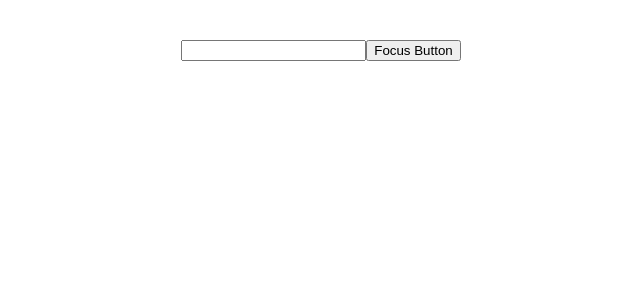
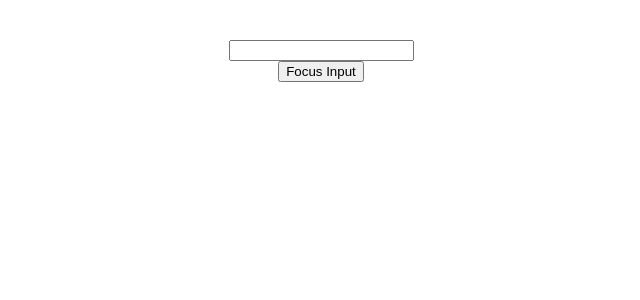
Before and after one commit to fachry99/reactjs, a React (Vite) app in the folder hello-world/: page / in a window 1280 px wide. Shown: the top 300 px of the page, without its empty margins (319-959 px from the left). Built offline with nearby package versions, Linux system fonts and the light colour scheme.

Commit message:
Forwarding Refs

```diff
--- a/hello-world/src/App.jsx
+++ b/hello-world/src/App.jsx
@@ -1,5 +1,6 @@
 import "./App.css";
-import FocusInput from "./components/FocusInput";
+import FRParentInput from "./components/FRParentInput";
+// import FocusInput from "./components/FocusInput";
 // import ReftDemo from "./components/ReftDemo";
 // import FragmentDemo from "./components/FragmentDemo";
 // import Tables from "./components/Tables";
@@ -8,7 +9,8 @@ import FocusInput from "./components/FocusInput";
 function App() {
   return (
     <div className="App">
-      <FocusInput />
+      <FRParentInput />
+      {/* <FocusInput /> */}
       {/* <ReftDemo /> */}
       {/* <ParentComponent /> */}
       {/* <Tables /> */}
--- /dev/null
+++ b/hello-world/src/components/FRInput.jsx
@@ -0,0 +1,21 @@
+import React from "react";
+
+// function FRInput() {
+//   return (
+//     <div>
+//       <input></input>
+//     </div>
+//   );
+// }
+
+const FRInput = React.forwardRef(function FRInput(props, ref) {
+  return (
+    <div>
+      <input type="text" ref={ref} />
+    </div>
+  );
+});
+
+FRInput.displayName = "FRInput";
+
+export default FRInput;
--- /dev/null
+++ b/hello-world/src/components/FRParentInput.jsx
@@ -0,0 +1,23 @@
+import React, { Component } from "react";
+import FRInput from "./FRInput";
+
+class FRParentInput extends Component {
+  constructor(props) {
+    super(props);
+    this.inputRef = React.createRef();
+  }
+
+  clickHandler = () => {
+    this.inputRef.current.focus();
+  };
+  render() {
+    return (
+      <div>
+        <FRInput ref={this.inputRef} />
+        <button onClick={this.clickHandler}>Focus Input</button>
+      </div>
+    );
+  }
+}
+
+export default FRParentInput;
```
